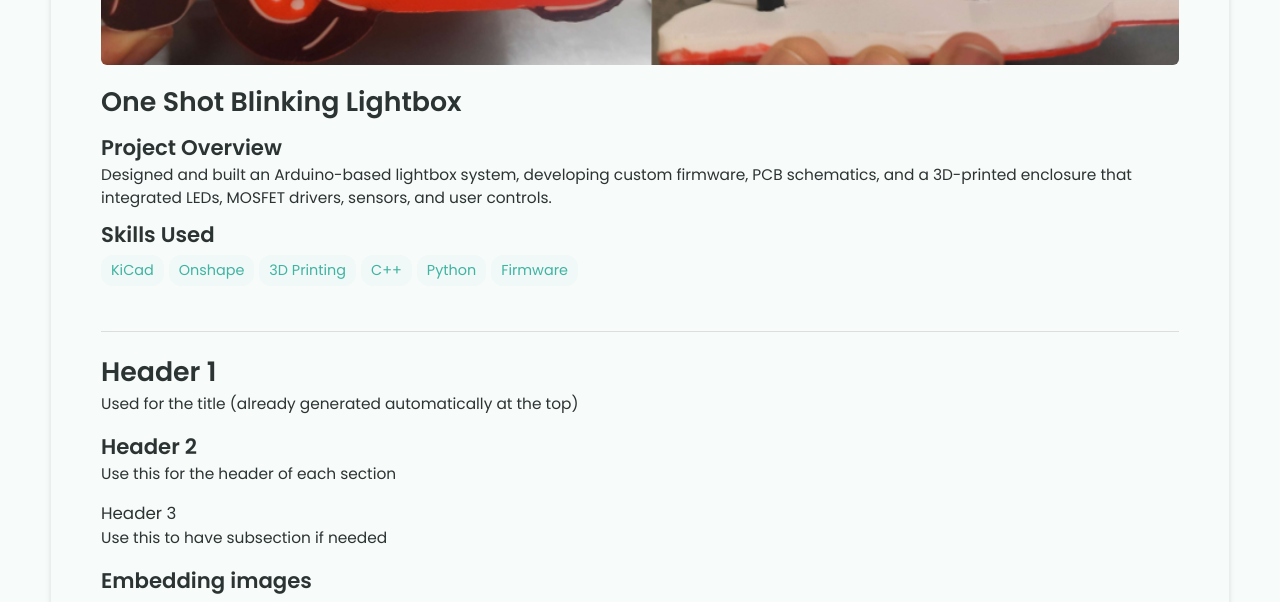
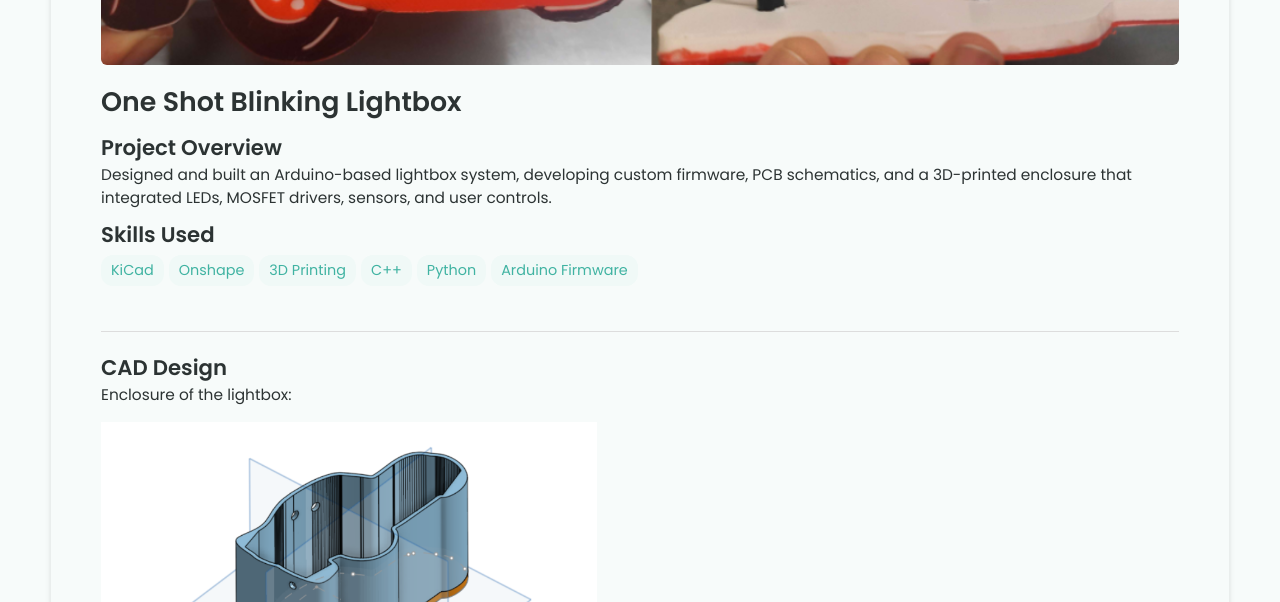
Before and after one commit to snehaus22/snehaus22.github.io, a Jekyll site: the page built from _projects/lightbox/index.md, in a window 1280 px wide and 1400 px high, scrolled down 425 px, cut to the strip 0-602 px from the top of the window. Built offline with Jekyll 4.4.1, drawn with Linux system fonts in a browser that asks for light colours; some of the changed text lies outside the part shown.

Commit message:
Enhance index.md with CAD and PCB design sections
Added sections for CAD and PCB design with images.

```diff
--- a/_projects/lightbox/index.md
+++ b/_projects/lightbox/index.md
@@ -8,11 +8,23 @@ skills:
 - 3D Printing
 - C++
 - Python
-- Firmware
+- Arduino Firmware
 main-image: /oneshot.png
 ---
 
 ---
+## CAD Design
+Enclosure of the lightbox:
+{% include image-gallery.html images="Enclosure_base_walls.png" height="400" %}
+PCB Mounts for the base of the enclosure:
+{% include image-gallery.html images="Mounts.png" height="400" %}
+
+## PCB Design
+Schematic:
+{% include image-gallery.html images="schematic.png" height="400" %}
+PCB:
+{% include image-gallery.html images="pcb.png" height="400" %}
+
 # Header 1
 Used for the title (already generated automatically at the top)
 ## Header 2
```
